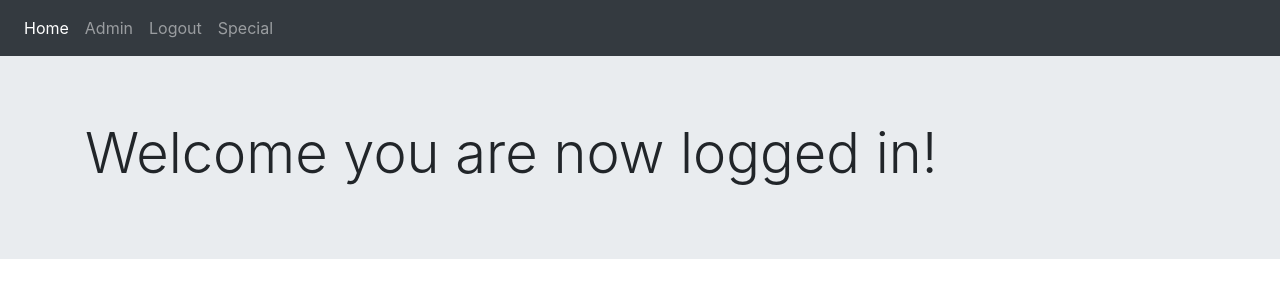
After one commit to storres8/password-validations, a Django app: page /basic_app/user_special/ in a window 1280 px wide. The commit adds this page. Shown: the top 300 px of the page. Run offline with Django 3.2, Linux system fonts and the light colour scheme; a user stored in the database is signed in; some libraries are stand-ins or nearby versions.

Commit message:
got user auth for login/logout to work.

```diff
--- a/learning_users/basic_app/forms.py
+++ b/learning_users/basic_app/forms.py
@@ -2,15 +2,16 @@ from django import forms
 from django.contrib.auth.models import User
 from basic_app.models import UserProfileInfo
 
-
+# UserForm is uses fields already defined through the django user model
 class UserForm(forms.ModelForm):
     password = forms.CharField(widget=forms.PasswordInput())
 
     class Meta():
         model = User
-        # fields from the model that we want incorporated into the form
+        # fields from the user model that we want incorporated into the form
         fields = ('username', 'email', 'password')
 
+# UserProfileInfoForm contains the new fields we wish to add onto the form
 class UserProfileInfoForm(forms.ModelForm):
     class Meta():
         model = UserProfileInfo
--- a/learning_users/basic_app/urls.py
+++ b/learning_users/basic_app/urls.py
@@ -6,5 +6,7 @@ from basic_app import views
 app_name= 'basic_app'
 
 urlpatterns = [
-    path('register/', views.register, name="register")
+    path('register/', views.register, name="register"),
+    path('user_login/', views.user_login, name='user_login'),
+    path('user_special/', views.user_special, name='user_special')
 ]
--- a/learning_users/basic_app/views.py
+++ b/learning_users/basic_app/views.py
@@ -49,6 +49,10 @@ def register(request):
         })
 
 @login_required
+def user_special(request):
+    return render(request, 'basic_app/special.html',{})
+
+@login_required
 def user_logout(request):
     logout(request)
     return HttpResponseRedirect(reverse('index'))
@@ -62,7 +66,7 @@ def user_login(request):
         user = authenticate(username=username, password=password)
 
         if user:
-            if user.is_active():
+            if user.is_active:
                 login(request, user)
                 return HttpResponseRedirect(reverse('index'))
             else:
@@ -70,5 +74,6 @@ def user_login(request):
         else:
             print('Login attempt was failed')
             print(f'Username:{username} and Password:{password}')
+            return HttpResponse("invalid login details supplied.")
     else:
-        return render(reuqest, 'basic_app/login.html',{})
+        return render(request, 'basic_app/login.html',{})
--- a/learning_users/learning_users/settings.py
+++ b/learning_users/learning_users/settings.py
@@ -131,7 +131,9 @@ USE_TZ = True
 # Static files (CSS, JavaScript, Images)
 # https://docs.djangoproject.com/en/2.1/howto/static-files/
 
+# STATIC_URL used to refer to static files located in STATIC_ROOT and or STATIC_DIR.
 STATIC_URL = '/static/'
+# STATIC_DIRS is a setting that defines the additional locations the staticfiles app will transverse
 STATICFILES_DIRS = [
     STATIC_DIR,
 ]
--- a/learning_users/learning_users/urls.py
+++ b/learning_users/learning_users/urls.py
@@ -20,5 +20,6 @@ from basic_app import views
 urlpatterns = [
     path('', views.index, name='index'),
     path('admin/', admin.site.urls),
-    path('basic_app', include('basic_app.urls'))
+    path('basic_app/', include('basic_app.urls')),
+    path('logout/', views.user_logout, name='user_logout'),
 ]
--- a/learning_users/templates/basic_app/base.html
+++ b/learning_users/templates/basic_app/base.html
@@ -19,9 +19,18 @@
       <div class="navbar-nav">
         <a class="nav-item nav-link active" href="{% url 'index'%}">Home<span class="sr-only">(current)</span></a>
         <a class="nav-item nav-link" href="{% url 'admin:index' %}">Admin</a>
-        <a class="nav-item nav-link" href="{% url 'basic_app:register' %}">Register</a>
+
+        {% if user.is_authenticated %}
+          <a class="nav-item nav-link" href="{% url 'user_logout' %}">Logout</a>
+          <a class="nav-item nav-link" href="{% url 'basic_app:user_special' %}">Special</a>
+        {% else %}
+          <a class="nav-item nav-link" href="{% url 'basic_app:register' %}">Register</a>
+          <a class="nav-item nav-link" href="{% url 'basic_app:user_login' %}">Login</a>
+        {% endif %}
+
       </div>
     </div>
+
     </nav>
 
     <!-- Optional JavaScript -->
--- /dev/null
+++ b/learning_users/templates/basic_app/special.html
@@ -0,0 +1,9 @@
+{% extends 'basic_app/base.html' %}
+{% block body_block %}
+
+
+<div class="jumbotron jumbotron-fluid">
+  <div class="container">
+    <h1 class="display-4">Welcome you are now logged in!</h1>
+
+{% endblock %}
```
Also changed, not shown: learning_users/templates/basic_app/login.html (renamed from learning_users/templates/basic_app/log_in.html, +4 -3 lines), learning_users/db.sqlite3, learning_users/templates/basic_app/registration.html (line endings or trailing spaces).
